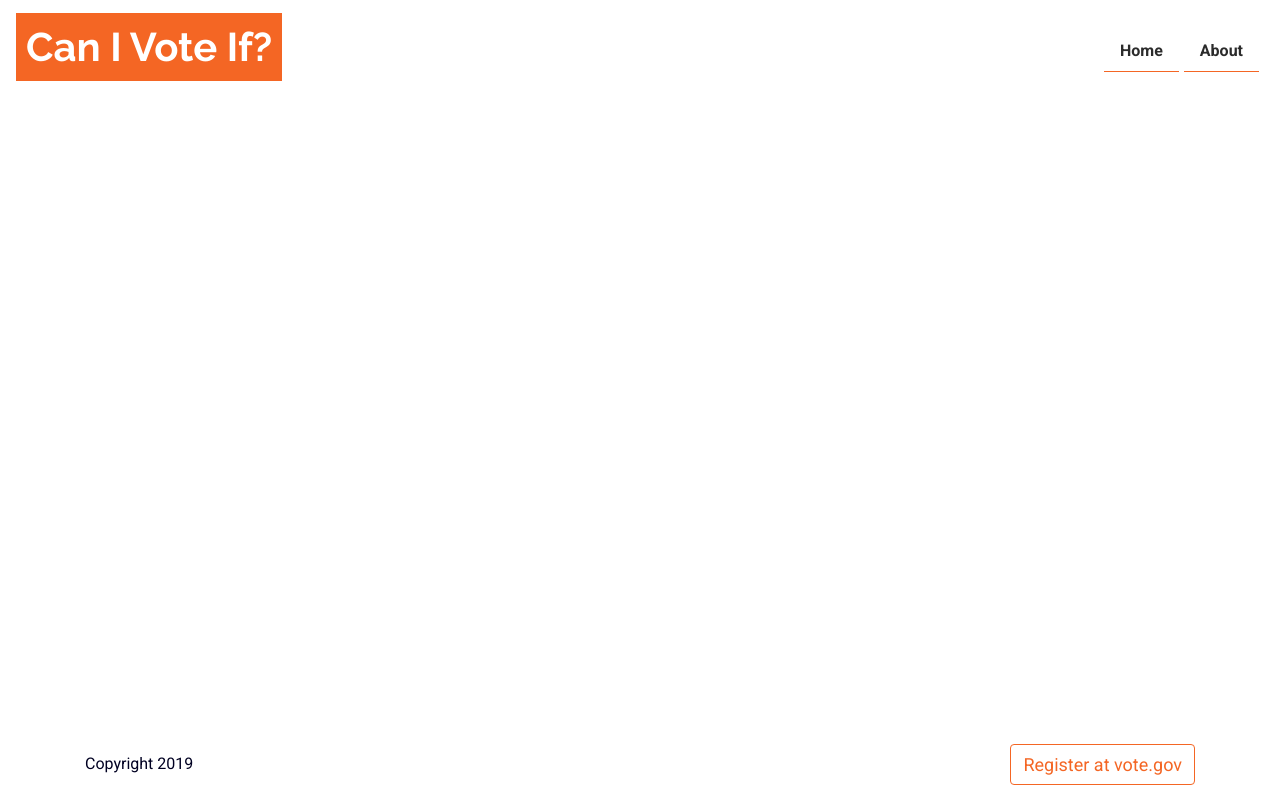
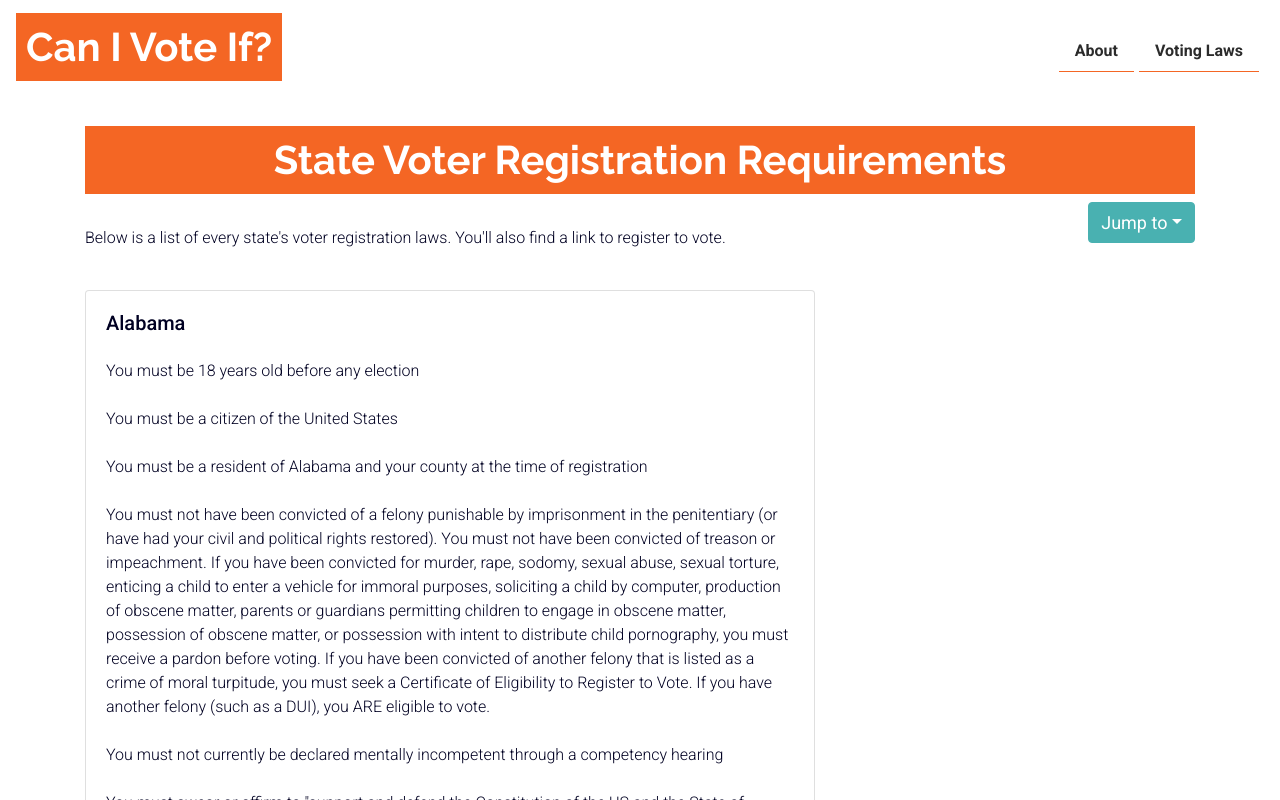
Before and after one commit to Can-I-Vote-If/can-i-vote-if, a React (Create React App) app: page /voting-laws in a window 1280 px wide. Shown: the top 800 px of the page. Built offline with nearby package versions, Linux system fonts and the light colour scheme.

Commit message:
add voting laws page

```diff
--- a/src/App.js
+++ b/src/App.js
@@ -4,6 +4,7 @@ import { BrowserRouter as Router, Route } from "react-router-dom";
 import Header from './components/Header';
 import Home from './screens/Home';
 import About from './screens/About';
+import VotingLaws from './screens/VotingLaws';
 import Footer from './components/Footer';
 
 const App = () => (
@@ -13,6 +14,7 @@ const App = () => (
       <main className="container-fluid pt-4">
         <Route path="/" exact component={Home} />
         <Route path="/about/" component={About} />
+        <Route path="/voting-laws/" component={VotingLaws} />
       </main>
       <Footer />
     </React.Fragment>
--- a/src/components/Header.js
+++ b/src/components/Header.js
@@ -9,10 +9,10 @@ const Header = () => {
 
         <ul className="nav">
           <li className="nav-item">
-            <Link to="/" className="nav-link">Home</Link>
+            <Link to="/about/" className="nav-link">About</Link>
           </li>
           <li className="nav-item">
-            <Link to="/about/" className="nav-link">About</Link>
+            <Link to="/voting-laws" className="nav-link">Voting Laws</Link>
           </li>
         </ul>
       </nav>
--- /dev/null
+++ b/src/screens/VotingLaws.js
@@ -0,0 +1,63 @@
+import React from 'react';
+import stateData from '../utils/states.json';
+
+const VotingLaws = () => (
+    <div className="container">
+
+    <h1>State Voter Registration Requirements</h1>
+    <div className="row justify-content-between">
+      <p className="col">
+        Below is a list of every state's voter registration laws. You'll also find a link to register to vote.
+      </p>
+
+      <div className="col-2">
+        <div className="dropdown text-right">
+          <button
+            id="dropdownMenuButton"
+            className="btn btn-secondary dropdown-toggle"
+            type="button"
+            data-toggle="dropdown"
+            aria-haspopup="true"
+            aria-expanded="false"
+          >
+            Jump to
+          </button>
+
+          <div className="dropdown-menu" aria-labelledby="dropdownMenuButton">
+            {
+              stateData.map((state, i) => (
+                <a href={"#"+state.name} className="dropdown-item" key={i}>{state.name}</a>
+              ))
+            }
+          </div>
+        </div>
+      </div>
+    </div>
+
+      <div className="row">
+        {
+          stateData.map((state, i) => (
+            <div className="col-8 my-3" key={i} id={state.name}>
+              <div className="card">
+                <div className="card-body">
+                  <h5 className="card-title">{state.name}</h5>
+                  <p className="card-text">{state.age}</p>
+                  <p className="card-text">{state.citizenship}</p>
+                  <p className="card-text">{state.residency}</p>
+                  <p className="card-text">{state.criminalHistory}</p>
+                  <p className="card-text">{state.competence}</p>
+                  <p className="card-text">{state.other}</p>
+
+                  <br/>
+                  <a href={state.registrationLink} className="btn btn-secondary" target="_blank" rel="noopener noreferrer">Register to Vote in {state.name}</a>
+                </div>
+              </div>
+            </div>
+          ))
+        }
+      </div>
+
+    </div>
+);
+
+export default VotingLaws;
```
